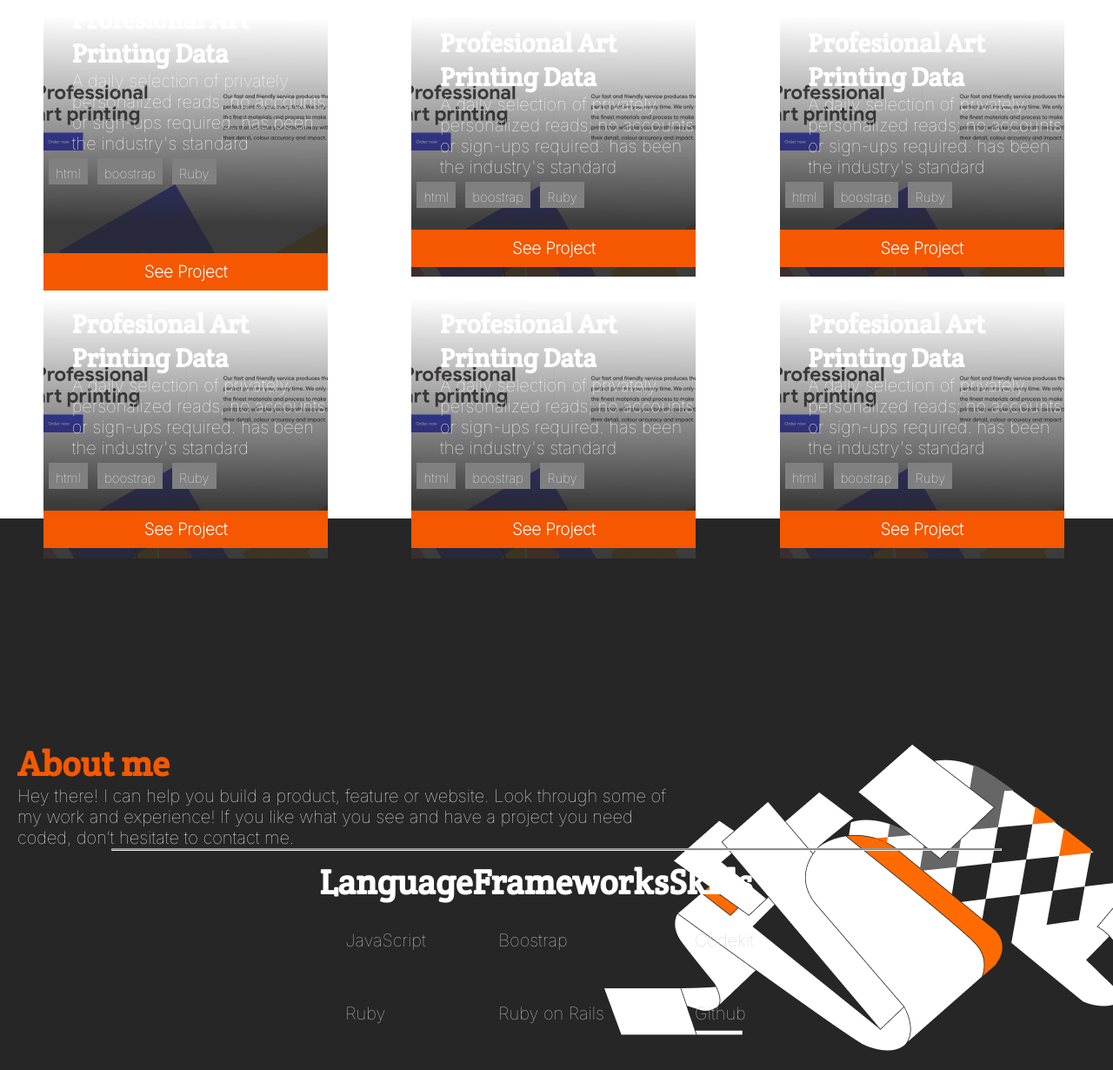
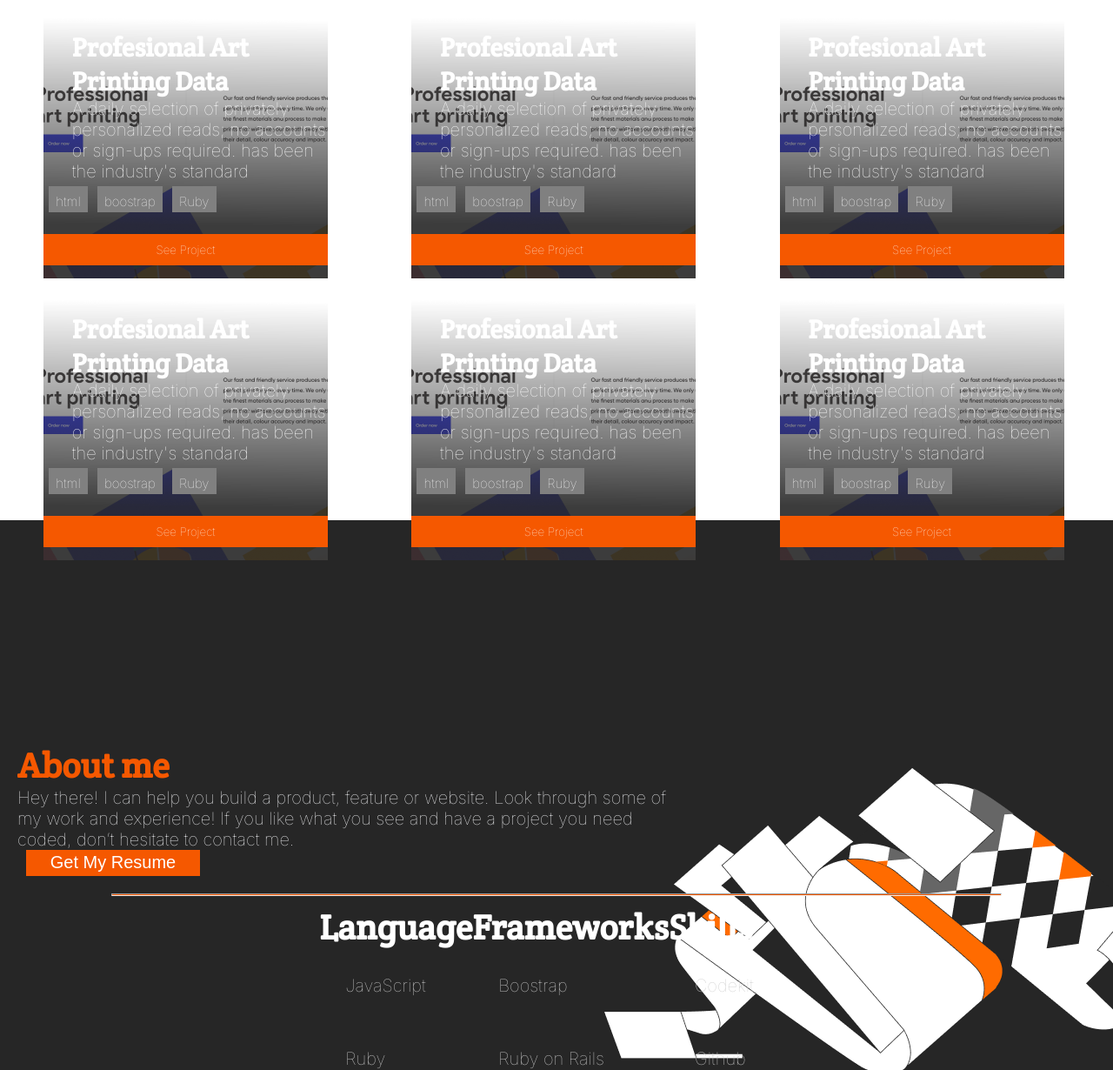
Before and after one commit to yegonkimutai/Create-a-Portfolio, a website: page index.html in a window 1280 px wide. Shown: the part 1127-2357 px from the top of the page at 87% size. Drawn offline with Linux system fonts and the light colour scheme.

Commit message:
Add Content

```diff
--- a/index.html
+++ b/index.html
@@ -74,7 +74,7 @@
                     <li class="link--1">boostrap</li>
                     <li class="link--1">Ruby</li>
                 </ul>
-                <h3 class="footer--">See Project</h3>
+                <button class="footer--">See Project</button>
             </div>
             <div class="grid-2">
                 <h3 class="header-2">Profesional Art Printing Data</h3>
@@ -86,12 +86,7 @@
                     <li class="link--">boostrap</li>
                     <li class="link--">Ruby</li>
                 </ul>
-                <br>
-                <br>
-                <br>
-                <div class="footer">
-                    <h3 >See Project</h3>
-                </div>
+                <button class="footer" >See Project</button>
             </div>
             <div class="grid-3">
                 <h3 class="header-2">Profesional Art Printing Data</h3>
@@ -103,7 +98,7 @@
                     <li class="link--">boostrap</li>
                     <li class="link--">Ruby</li>
                 </ul>
-                <h3 class="footer">See Project</h3>
+                <button class="footer">See Project</button>
             </div>
             <div class="grid-4">
                 <h3 class="header-2">Profesional Art Printing Data</h3>
@@ -116,7 +111,7 @@
                     <li class="link--">boostrap</li>
                     <li class="link--">Ruby</li>
                 </ul>
-                <h3 class="footer">See Project</h3>
+                <button class="footer">See Project</button>
             </div>
             <div class="grid-5">
                 <h3 class="header-2">Profesional Art Printing Data</h3>
@@ -129,7 +124,7 @@
                     <li class="link--">boostrap</li>
                     <li class="link--">Ruby</li>
                 </ul>
-                <h3 class="footer">See Project</h3>
+                <button class="footer">See Project</button>
             </div>
             <div class="grid-6">
                 <h3 class="header-2">Profesional Art Printing Data</h3>
@@ -142,7 +137,7 @@
                     <li class="link--">boostrap</li>
                     <li class="link--">Ruby</li>
                 </ul>
-                <h3 class="footer">See Project</h3>
+                <button class="footer">See Project</button>
             </div>
             <div class="grid-7">
                 <h3 class="header-2">Profesional Art Printing Data</h3>
@@ -155,13 +150,14 @@
                     <li class="link--">boostrap</li>
                     <li class="link--">Ruby</li>
                 </ul>
-                <h3 class="footer">See Project</h3>
+                <button class="footer">See Project</button>
             </div>
         </section>
         <section class="about">
             <h1 class="ab">About me</h1>
             <p class="pb">Hey there! I can help you build a product, feature or website. Look through some of my work and experience! If you like
             what you see and have a project you need coded, don’t hesitate to contact me.</p>
+            <button class="btn-ab">Get My Resume</button>
             <hr class="l">
                 <div class="footer-a">
                     <div class="cont">
--- a/style.css
+++ b/style.css
@@ -110,6 +110,7 @@ image {
   padding: 1%;
   padding-bottom: 0;
   font-size: 20px;
+  margin: 1px;
 }
 
 .b {
@@ -119,6 +120,7 @@ image {
 .icon:hover {
   cursor: pointer;
   color: blue;
+  transform: rotateY(15deg);
 }
 
 .page-1 {
@@ -321,6 +323,7 @@ image {
   height: 3px;
   margin-left: auto;
   margin-right: auto;
+  margin-top: 20px;
   background-color: #f55800;
 }
 
@@ -335,6 +338,7 @@ image {
 .footer--:hover {
   cursor: pointer;
   color: blue;
+  transform: rotateY(15deg);
 }
 
 .footer {
@@ -364,6 +368,31 @@ image {
 .footer:hover {
   cursor: pointer;
   color: blue;
+  transform: rotateY(15deg);
+}
+
+.link--1:hover {
+  transform: rotateY(20deg);
+}
+
+.link--:hover {
+  transform: rotateY(20deg);
+}
+
+.btn-ab {
+  margin-left: 30px;
+  border: 1px solid #f55800;
+  font-size: 20px;
+  width: 200px;
+  height: 30px;
+  background-color: #f55800;
+  color: white;
+}
+
+.btn-ab:hover {
+  color: blue;
+  cursor: pointer;
+  transform: rotateY(20deg);
 }
 
 .footer-a {
@@ -373,7 +402,7 @@ image {
   justify-content: center;
 }
 
-@media all and (max-width: 600px) {
+@media (max-width: 600px) {
   nav {
     display: flex;
     position: relative;
@@ -394,6 +423,7 @@ image {
   .bar:hover {
     color: blue;
     cursor: pointer;
+    transform: rotateX(15deg);
   }
 
   .menu {
```
